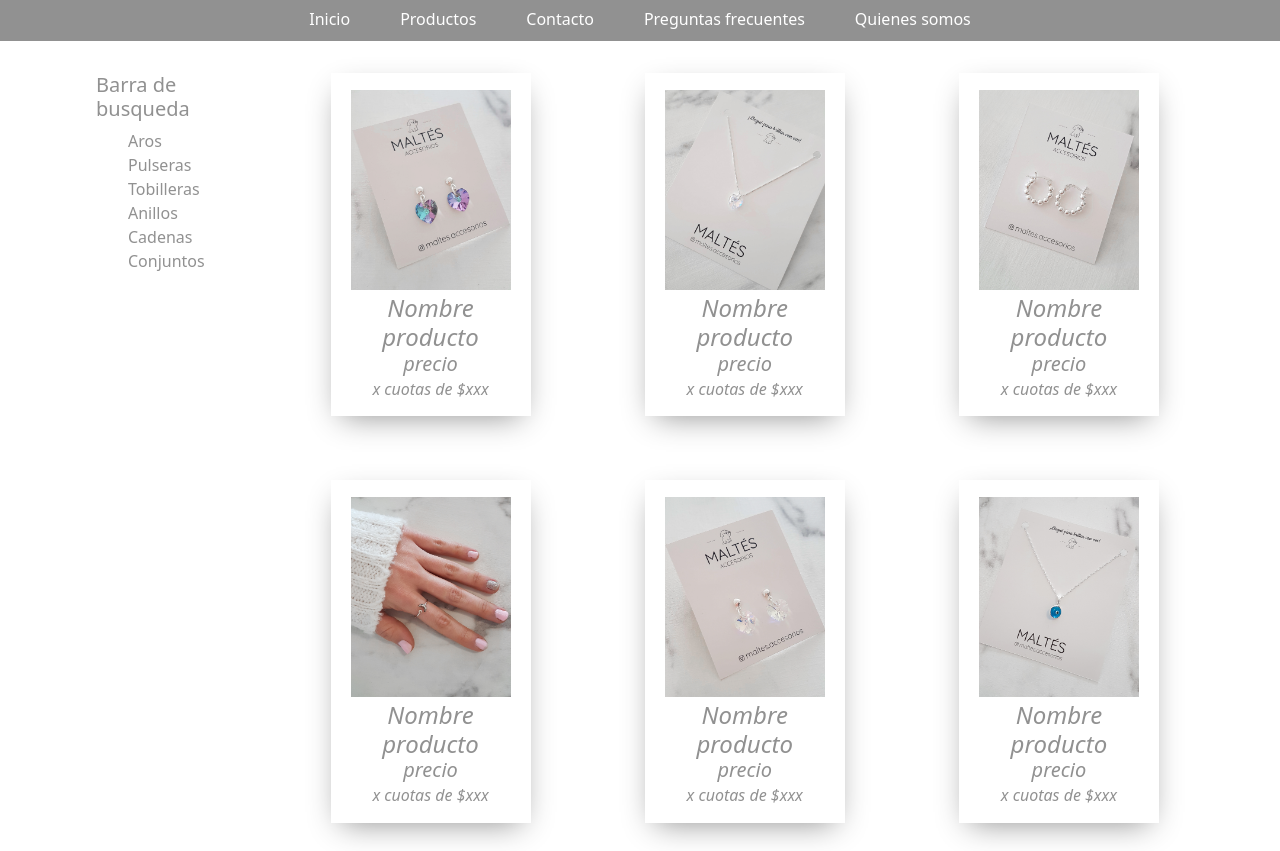
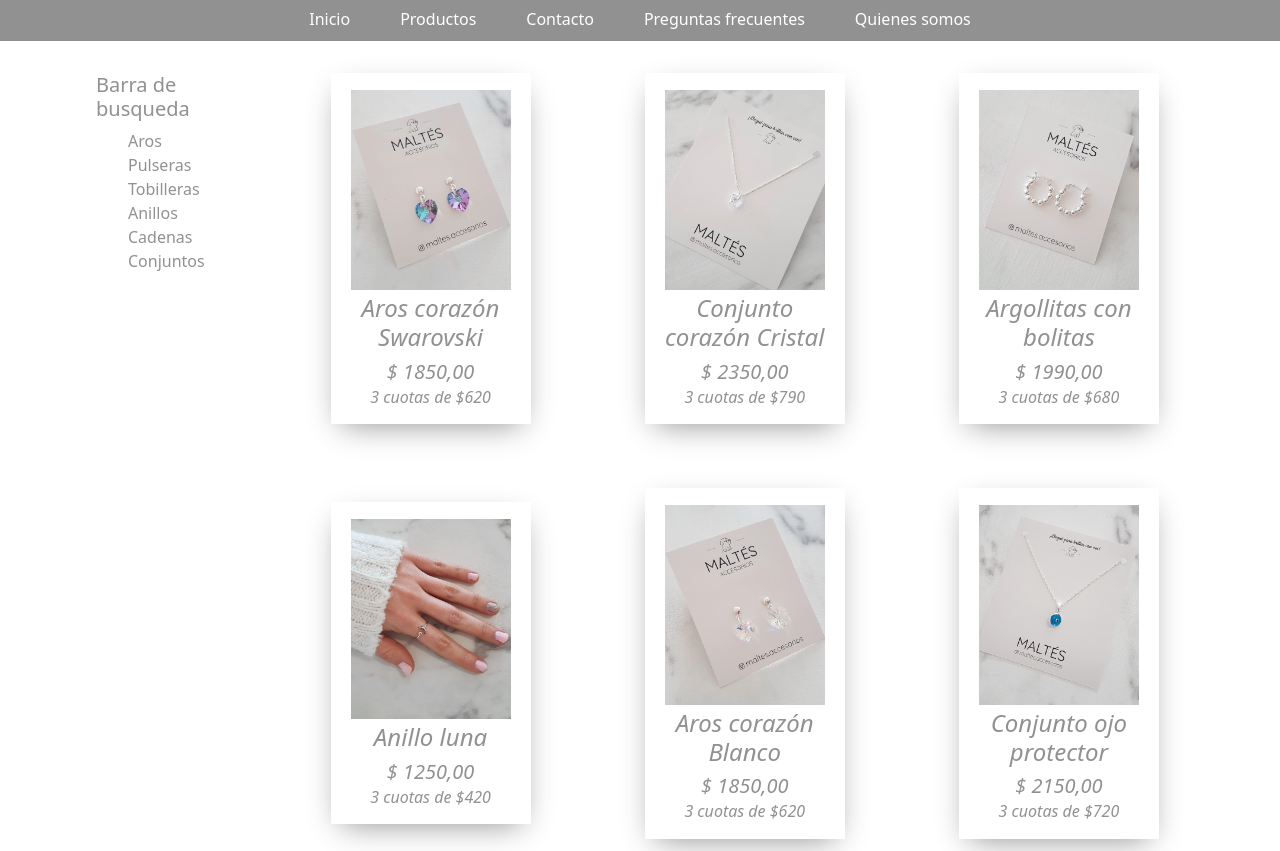
Before and after one commit to marianobattaglia/maltes-accesorios-js, a website: page productos.html in a window 1280 px wide. Shown: the part 101-952 px from the top of the page. Drawn offline with nearby package versions, Linux system fonts and the light colour scheme.

Commit message:
mejoras entrega 4 - nombres productos

```diff
--- a/productos.html
+++ b/productos.html
@@ -107,44 +107,44 @@
 
         <div class="div-productos box-producto-1">
             <img src="imagenes/producto-1.jpg" alt="producto1">
-            <h4 class="mt-1 mb-0">Nombre producto</h4>
-            <h5 class="mb-1">precio</h5>
-            <h6 class="mb-0">x cuotas de $xxx</h6>
+            <h4 class="mt-1 mb-2">Aros corazón Swarovski</h4>
+            <h5 class="mb-1">$ 1850,00</h5>
+            <h6 class="mb-0">3 cuotas de $620</h6>
         </div>
 
         <div class="div-productos box-producto-2">
             <img src="imagenes/producto-2.jpg" alt="producto2">
-            <h4 class="mt-1 mb-0">Nombre producto</h4>
-            <h5 class="mb-1">precio</h5>
-            <h6 class="mb-0">x cuotas de $xxx</h6>
+            <h4 class="mt-1 mb-2">Conjunto corazón Cristal</h4>
+            <h5 class="mb-1">$ 2350,00</h5>
+            <h6 class="mb-0">3 cuotas de $790</h6>
         </div>
 
         <div class="div-productos box-producto-3">
             <img src="imagenes/producto-3.jpg" alt="producto3">
-            <h4 class="mt-1 mb-0">Nombre producto</h4>
-            <h5 class="mb-1">precio</h5>
-            <h6 class="mb-0">x cuotas de $xxx</h6>
+            <h4 class="mt-1 mb-2">Argollitas con bolitas</h4>
+            <h5 class="mb-1">$ 1990,00</h5>
+            <h6 class="mb-0">3 cuotas de $680</h6>
         </div>
 
         <div class="div-productos box-producto-4">
             <img src="imagenes/producto-4.jpg" alt="producto1">
-            <h4 class="mt-1 mb-0">Nombre producto</h4>
-            <h5 class="mb-1">precio</h5>
-            <h6 class="mb-0">x cuotas de $xxx</h6>
+            <h4 class="mt-1 mb-2">Anillo luna</h4>
+            <h5 class="mb-1">$ 1250,00</h5>
+            <h6 class="mb-0">3 cuotas de $420</h6>
         </div>
 
         <div class="div-productos box-producto-5">
             <img src="imagenes/producto-5.jpg" alt="producto2">
-            <h4 class="mt-1 mb-0">Nombre producto</h4>
-            <h5 class="mb-1">precio</h5>
-            <h6 class="mb-0">x cuotas de $xxx</h6>
+            <h4 class="mt-1 mb-2">Aros corazón Blanco</h4>
+            <h5 class="mb-1">$ 1850,00</h5>
+            <h6 class="mb-0">3 cuotas de $620</h6>
         </div>
 
         <div class="div-productos box-producto-6">
             <img src="imagenes/producto-6.jpg" alt="producto3">
-            <h4 class="mt-1 mb-0">Nombre producto</h4>
-            <h5 class="mb-1">precio</h5>
-            <h6 class="mb-0">x cuotas de $xxx</h6>
+            <h4 class="mt-1 mb-2">Conjunto ojo protector</h4>
+            <h5 class="mb-1">$ 2150,00</h5>
+            <h6 class="mb-0">3 cuotas de $720</h6>
         </div>
 
     </div>
```
